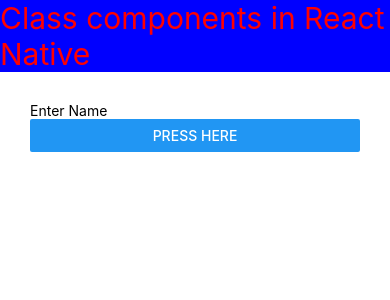
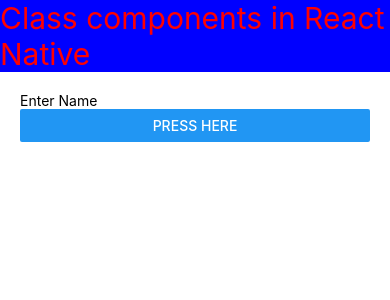
Before and after one commit to ashimaakash03/react-native-series, a React Native app: screen / in a window 390 px wide. Shown: the top 300 px of the page. Built offline with nearby package versions, Linux system fonts and the light colour scheme.

Commit message:
created Student component pasted App component code in Student component

```diff
--- a/App.tsx
+++ b/App.tsx
@@ -8,9 +8,9 @@
                 <Text style={{color:'#f00', backgroundColor:'#00f', fontSize:30}}>
                     Class components in React Native
                 </Text>
-                <View style={{margin:30}}>
+                <View style={{margin:20}}>
                 <TextInput placeholder='Enter Name'/>
-                <Button style={{color:'#0f0', padding:20}} title='Press here'/>
+                <Button title='Press here'/>
                 </View>
             </View>
         )
```
